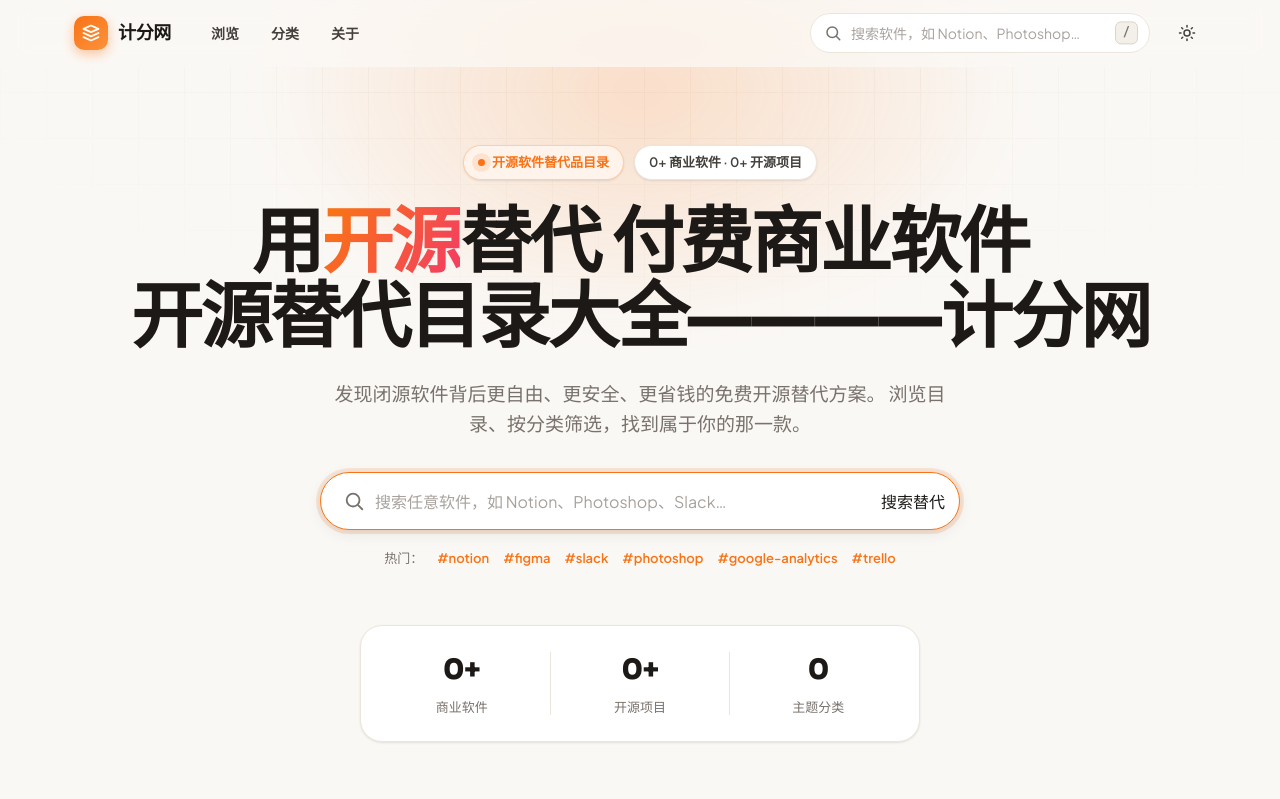
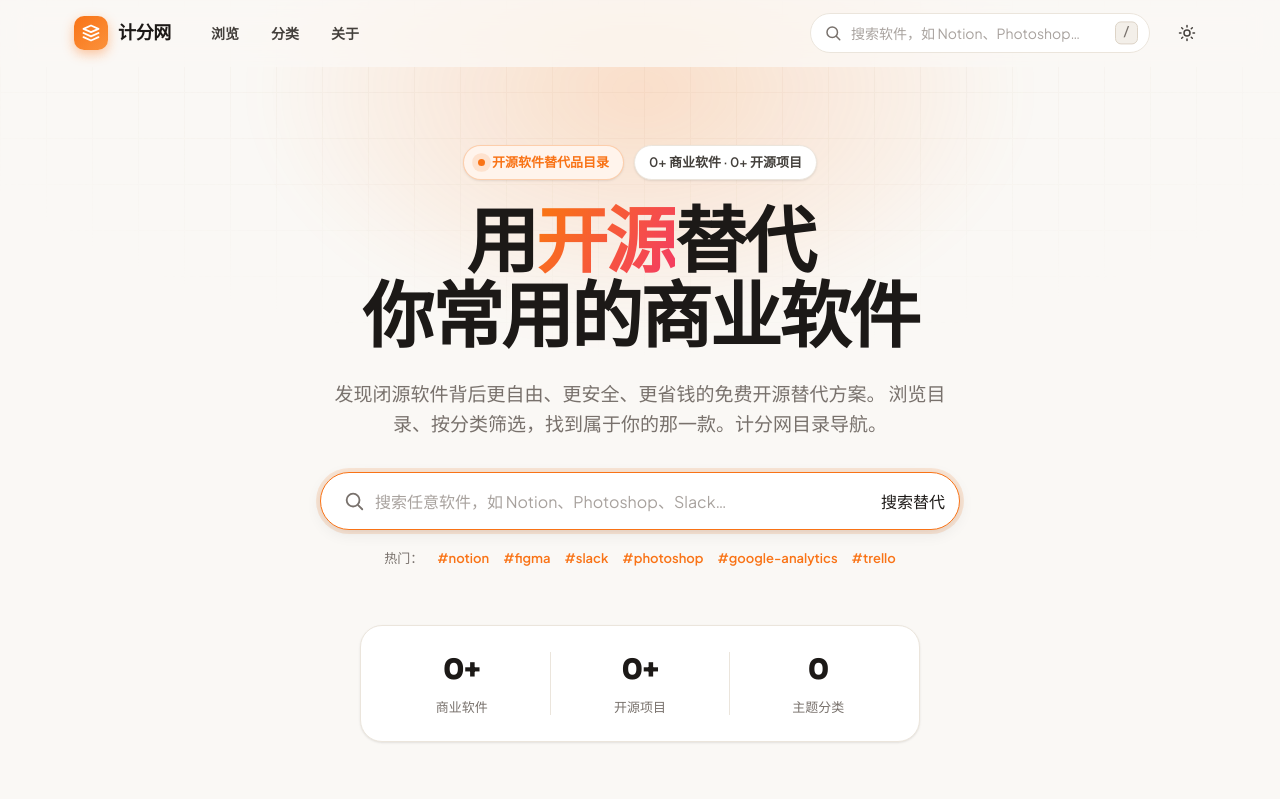
Before and after one commit to smartwill/songzee-opennav, a PHP site: page / in a window 1280 px wide. Shown: the top 799 px of the page. Run offline with PHP 8.4, Linux system fonts and the light colour scheme; data that the repository does not hold is empty; a stand-in replaces the project's code that opens the database connection.

Commit message:
site.name

```diff
--- a/app/views/home.php
+++ b/app/views/home.php
@@ -6,12 +6,12 @@
             <span class="pill"><?= number_format($stats['software']) ?>+ 商业软件 · <?= number_format($stats['tools']) ?>+ 开源项目</span>
         </div>
         <h1 class="hero-title">
-            用<span class="grad">开源</span>替代
-            付费商业软件<br>开源替代目录大全————<?= e(config('site.name')) ?>
+            用<span class="grad">开源</span>替代<br>
+            你常用的商业软件
         </h1>
         <p class="hero-sub">
             发现闭源软件背后更自由、更安全、更省钱的免费开源替代方案。
-            浏览目录、按分类筛选，找到属于你的那一款。
+            浏览目录、按分类筛选，找到属于你的那一款。<?= e(config('site.name')) ?>目录导航。
         </p>
 
         <form class="hero-search" action="<?= url('/search') ?>" method="get">
```
